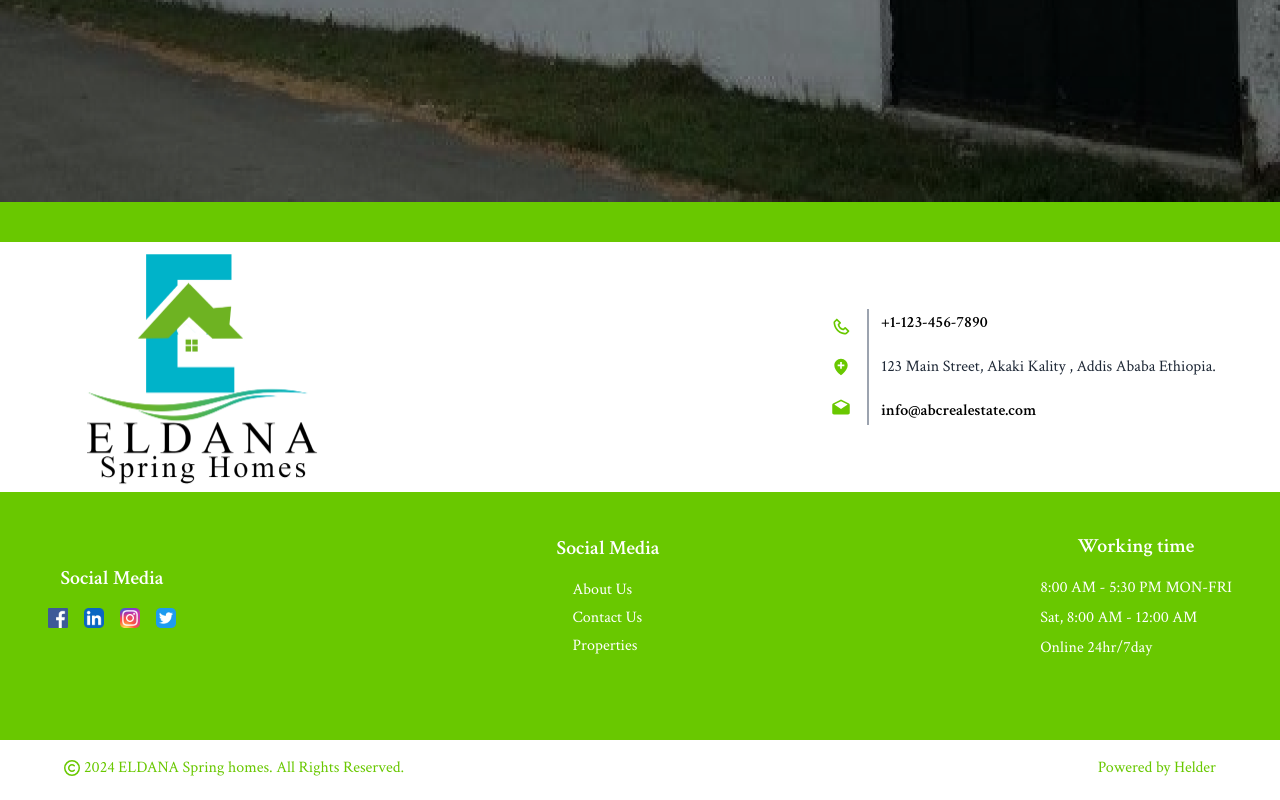
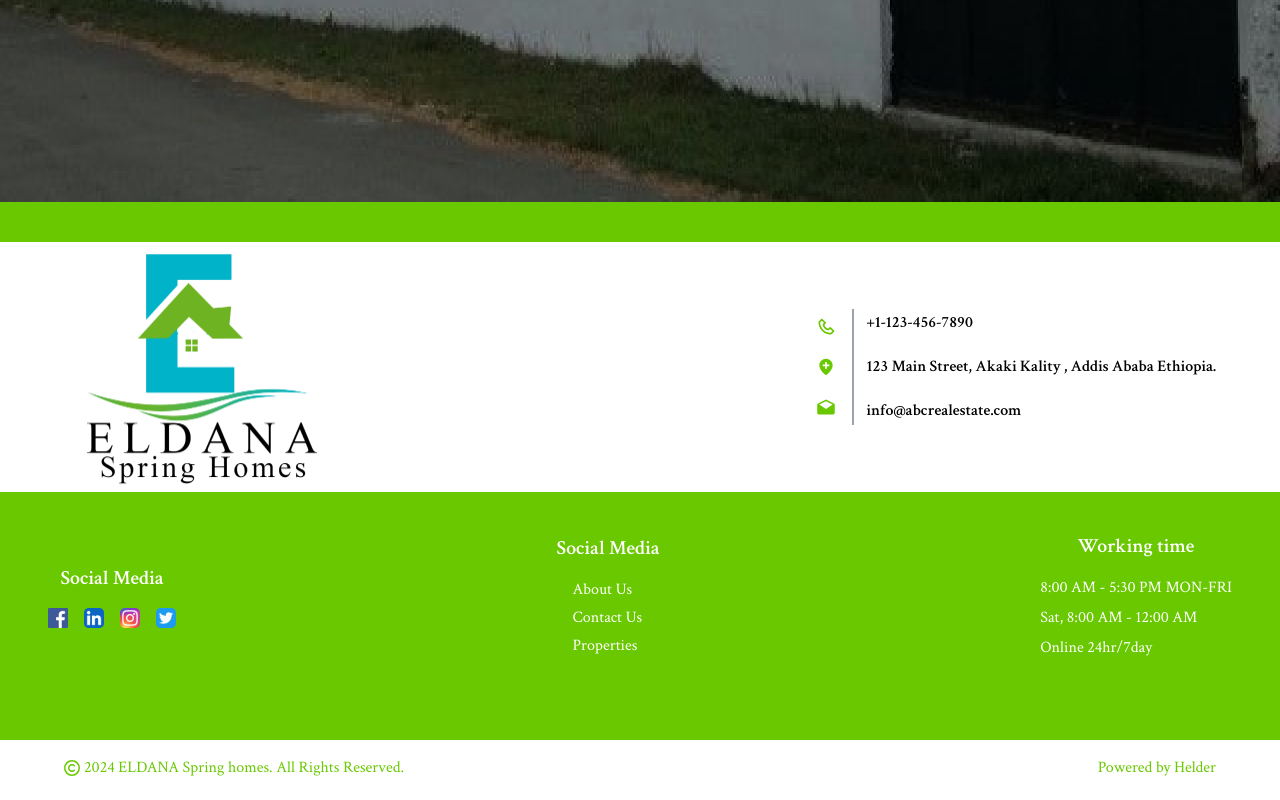
Before and after one commit to haileamlakwalelige/real-estate-elda, a React (Vite) app: page / in a window 1280 px wide. Shown: the part 598-1398 px from the top of the page. Built offline with nearby package versions, Linux system fonts and the light colour scheme.

Commit message:
update footer

```diff
--- a/src/components/layout/Footer.tsx
+++ b/src/components/layout/Footer.tsx
@@ -23,7 +23,7 @@ const Footer = () => {
                 </div>
                 <div>
                     <p className='font-semibold text-black'>+1-123-456-7890</p>
-                    <p className='my-5'>123 Main Street, Akaki Kality , Addis Ababa Ethiopia.</p>
+                    <p className='my-5 font-semibold text-black'>123 Main Street, Akaki Kality , Addis Ababa Ethiopia.</p>
                     <p className='font-semibold text-black'>info@abcrealestate.com</p>
                 </div>
             </div>
```
